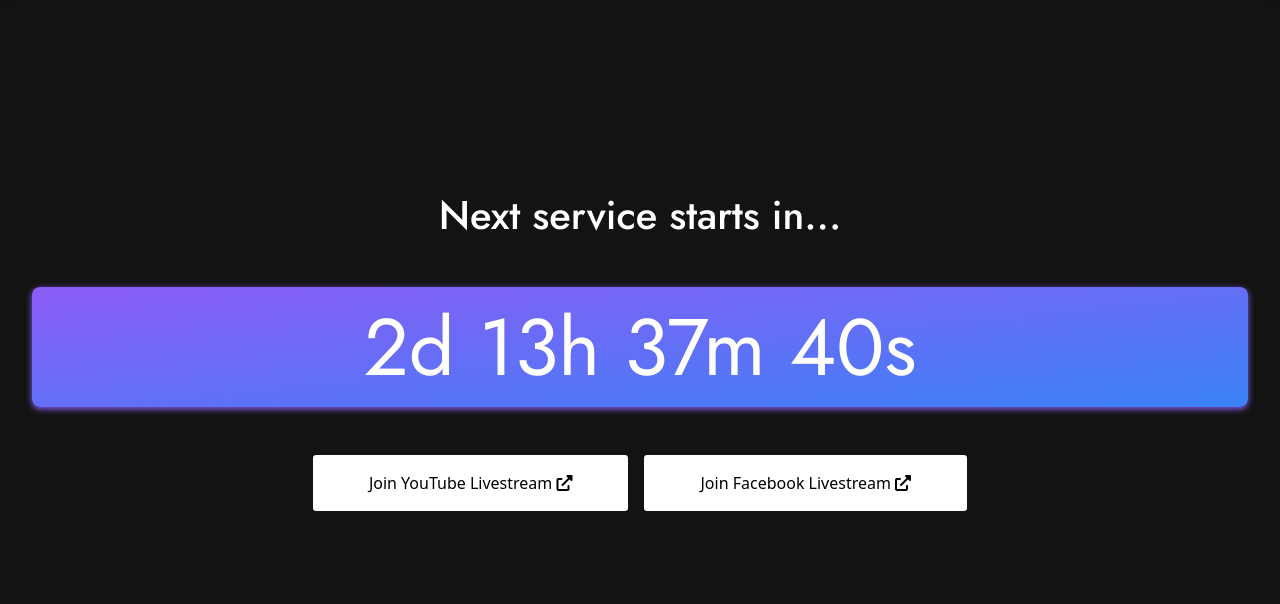
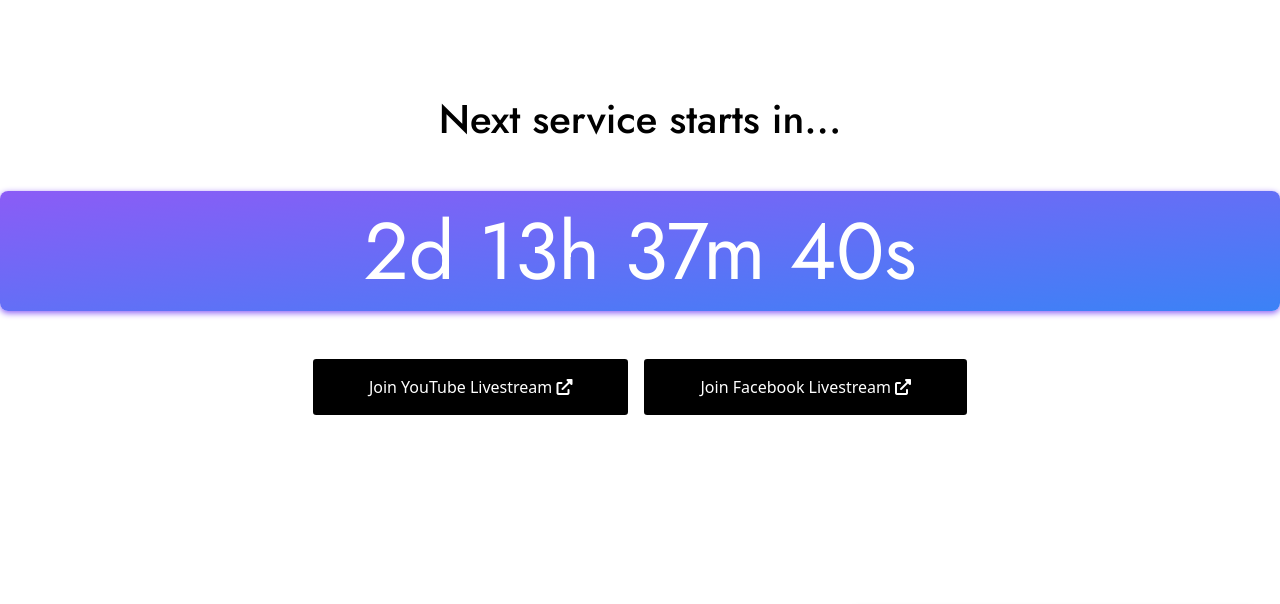
Before and after one commit to TMS345/rccgdominionchapelnj-website, a PHP site: page /index.html in a window 1280 px wide. Shown: the part 953-1557 px from the top of the page. Run offline with PHP 8.4, Linux system fonts and the light colour scheme; some libraries are stand-ins or nearby versions.

Commit message:
changes made to certain sections and button effects

```diff
--- a/styles.css
+++ b/styles.css
@@ -100,18 +100,19 @@ body
   height: auto;
   text-align: center;
   align-items: center;
-  margin-left: auto;
-  margin-right: auto;
+  margin: 0;
+  padding: 0;
   overflow-x: hidden;
 }
 
 section
 {
   width: 100%;
-  margin: 0 0;
-  padding: 2rem;
-  background-color: transparent;
-  box-shadow: 0 0 .5rem rgba(0, 0, 0, 0.1);
+  margin: 0;
+  padding: 0;
+  background-color: transparent;
+  box-shadow: none;
+  border-radius: none;
   height: auto;
 }
 
@@ -233,17 +234,17 @@ section
 
 .countdown
 {
-  background-color: rgb(19, 19, 19);
+  background-color: transparent;
   width: 100%;
 }
 
 .countdown h3
 {
+  padding-top: 10rem;
   font-family: 'Jost', sans-serif;
   font-size: 2.5rem;
-  margin-top: 10rem;
   margin-bottom: 3rem;
-  color: white;
+  color: black;
 }
 
 .countdown a
@@ -261,23 +262,26 @@ section
   margin-bottom: 2rem;
   margin-top: 0;
   margin-right: 0;
-  color: black;
-  background-color: white;
-  border: .5rem solid white;
+  color: white;
+  background-color: black;
+  border: .5rem solid black;
   border-radius: .2rem;
   font-size: 1rem;
   font-weight: 500;
   text-transform: none;
   width: auto;
+  transition: box-shadow .2s ease-in-out;
 }
 
 .countdown .youtube-countdown-button:hover
 {
+  transition: box-shadow .2s ease-in-out;
   box-shadow: 0px 2px 6px rgba(255, 0, 0, 1);
 }
 
 .countdown .facebook-countdown-button:hover
 {
+  transition: box-shadow .2s ease-in-out;
   box-shadow: 0px 2px 6px rgba(59, 89, 152, 1);
 }
 
@@ -295,7 +299,7 @@ section
   display: flex;
   justify-content: center;
   gap: 1rem;
-  margin-bottom: 10rem;
+  padding-bottom: 10rem;
 }
 
 .countdown .countdown-timer
@@ -388,6 +394,12 @@ section
   align-content: center;
   width: auto;
   display: flex;
+  transition: box-shadow .2s ease-in-out;
+}
+
+.about button:hover
+{
+  box-shadow: 0px 4px 10px rgba(184, 134, 11, 1);
 }
 
 .about .icon
```
Also changed, not shown: other parts of styles.css (+30 -24 lines).
